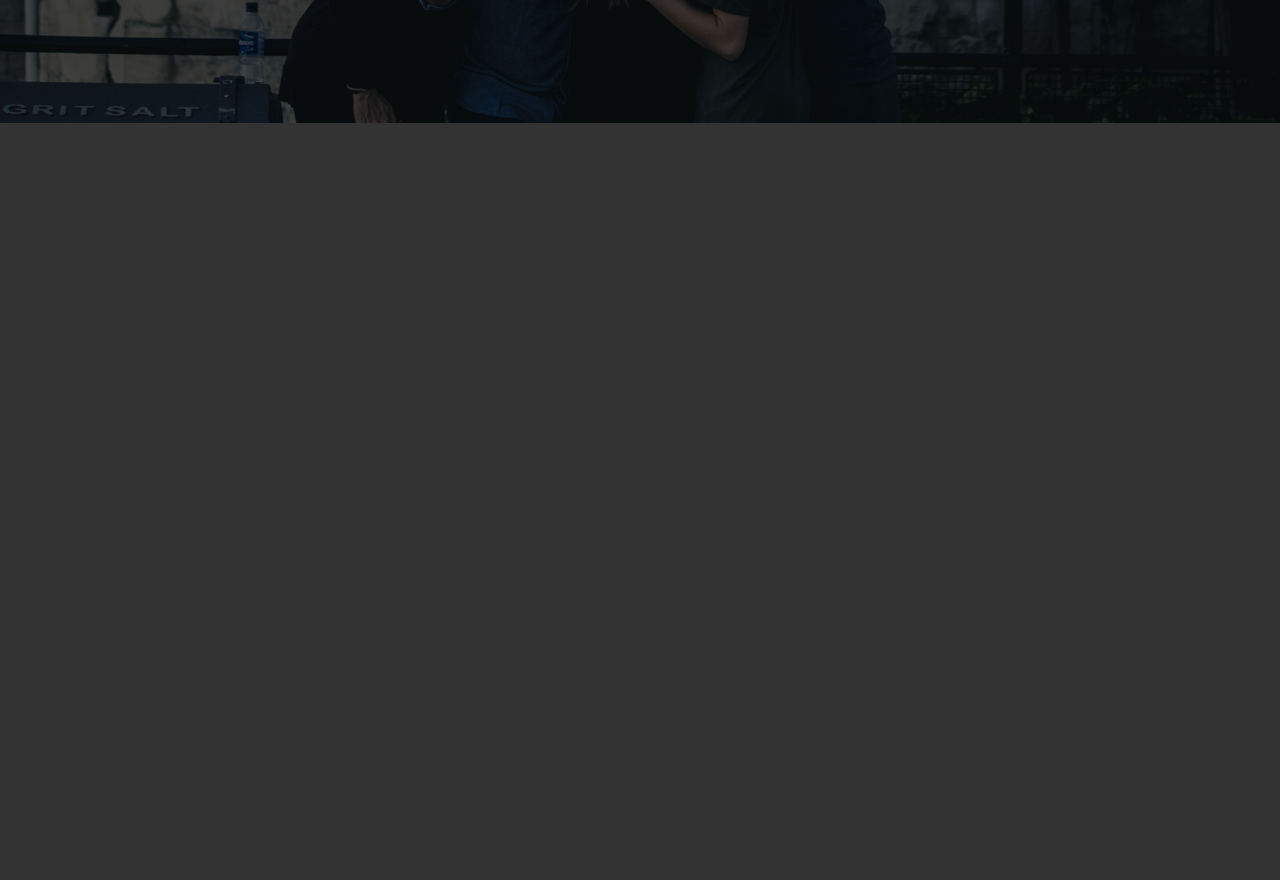
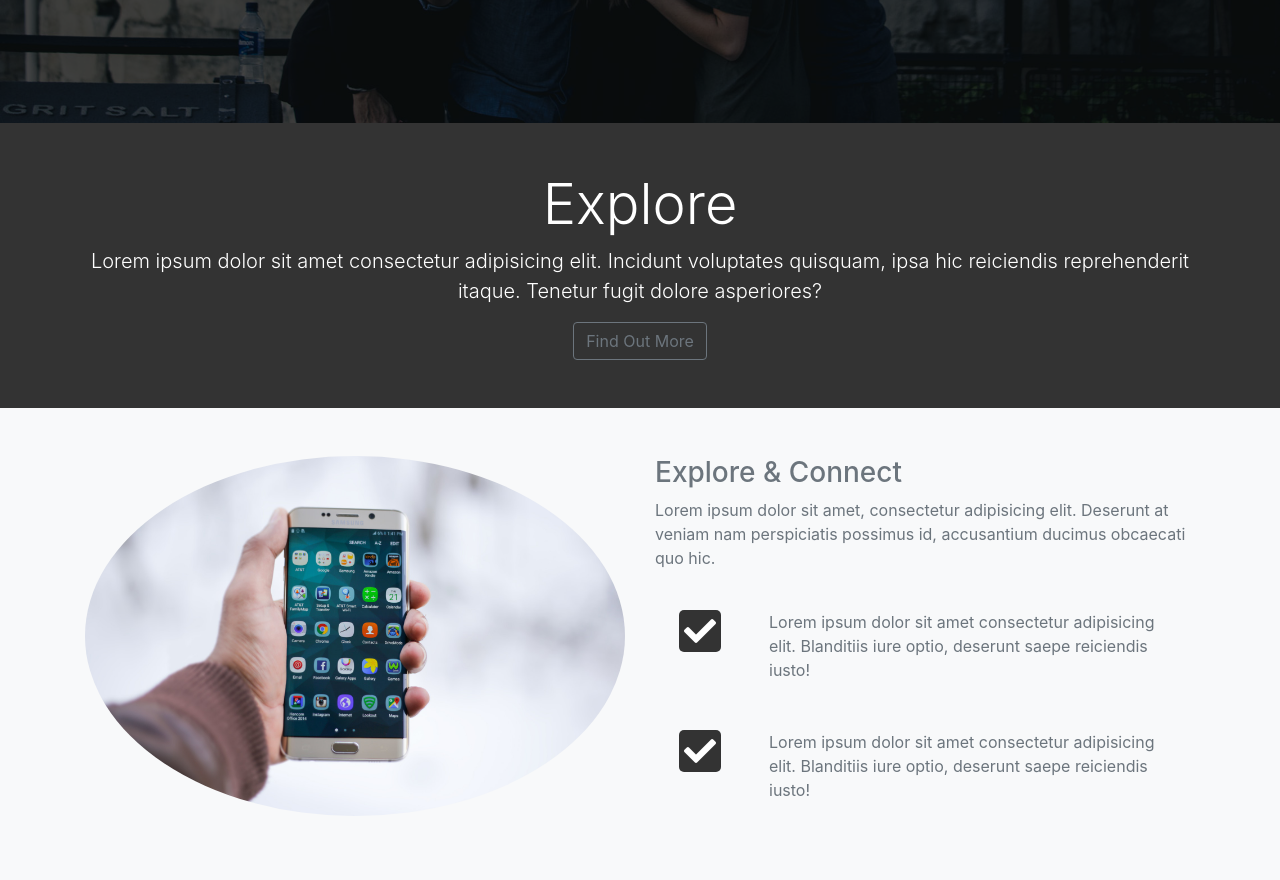
Before and after one commit to Elybourland/social-theme-project, a plain HTML site: page index.html in a window 1280 px wide. Shown: the part 577-1457 px from the top of the page. Before the commit the page ends 800 px from the top, so only its background shows below. Drawn offline with nearby package versions, Linux system fonts and the light colour scheme.

Commit message:
explore section

```diff
--- a/css/style.css
+++ b/css/style.css
@@ -39,3 +39,10 @@ body {
     padding: 5px;
     border-radius: 5px;
 }
+
+#explore-section .fas, #share-section .fas {
+    background: #333;
+    color: #fff;
+    padding: 5px;
+    border-radius: 5px;
+}
--- a/index.html
+++ b/index.html
@@ -108,6 +108,54 @@
     </div>
   </header>
 
+  <!-- EXPLORE HEAD -->
+
+  <section id="explore-head-section">
+
+    <div class="container">
+      <div class="row">
+        <div class="col text-center py-5">
+          <h1 class="display-4">Explore</h1>
+          <p class="lead">Lorem ipsum dolor sit amet consectetur adipisicing elit. Incidunt voluptates quisquam, ipsa hic reiciendis reprehenderit itaque. Tenetur fugit dolore asperiores?</p>
+          <a href="#" class="btn btn-outline-secondary">Find Out More</a>
+        </div>
+      </div>
+    </div>
+
+  </section>
+
+  <!-- EXPLORE SECTION -->
+
+  <section id="explore-section" class="bg-light text-muted py-5">
+    <div class="container">
+      <div class="row">
+        <div class="col-md-6">
+          <img src="img/explore-section1.jpg" alt="Phone" class="img-fluid mb-3 rounded-circle">
+        </div>
+        <div class="col-md-6">
+          <h3>Explore & Connect</h3>
+          <p>Lorem ipsum dolor sit amet, consectetur adipisicing elit. Deserunt at veniam nam perspiciatis possimus id, accusantium ducimus obcaecati quo hic.</p>
+          <div class="d-flex">
+            <div class="p-4 align-self-start">
+              <i class="fas fa-check fa-2x"></i>
+            </div>
+            <div class="p-4 align-self-end">
+              Lorem ipsum dolor sit amet consectetur adipisicing elit. Blanditiis iure optio, deserunt saepe reiciendis iusto!
+            </div>
+          </div>
+          <div class="d-flex">
+            <div class="p-4 align-self-start">
+              <i class="fas fa-check fa-2x"></i>
+            </div>
+            <div class="p-4 align-self-end">
+              Lorem ipsum dolor sit amet consectetur adipisicing elit. Blanditiis iure optio, deserunt saepe reiciendis iusto!
+            </div>
+          </div>
+        </div>
+      </div>
+    </div>
+  </section>
+
 
   <script src="http://code.jquery.com/jquery-3.3.1.min.js" integrity="sha256-FgpCb/KJQlLNfOu91ta32o/NMZxltwRo8QtmkMRdAu8="
     crossorigin="anonymous"></script>
```
